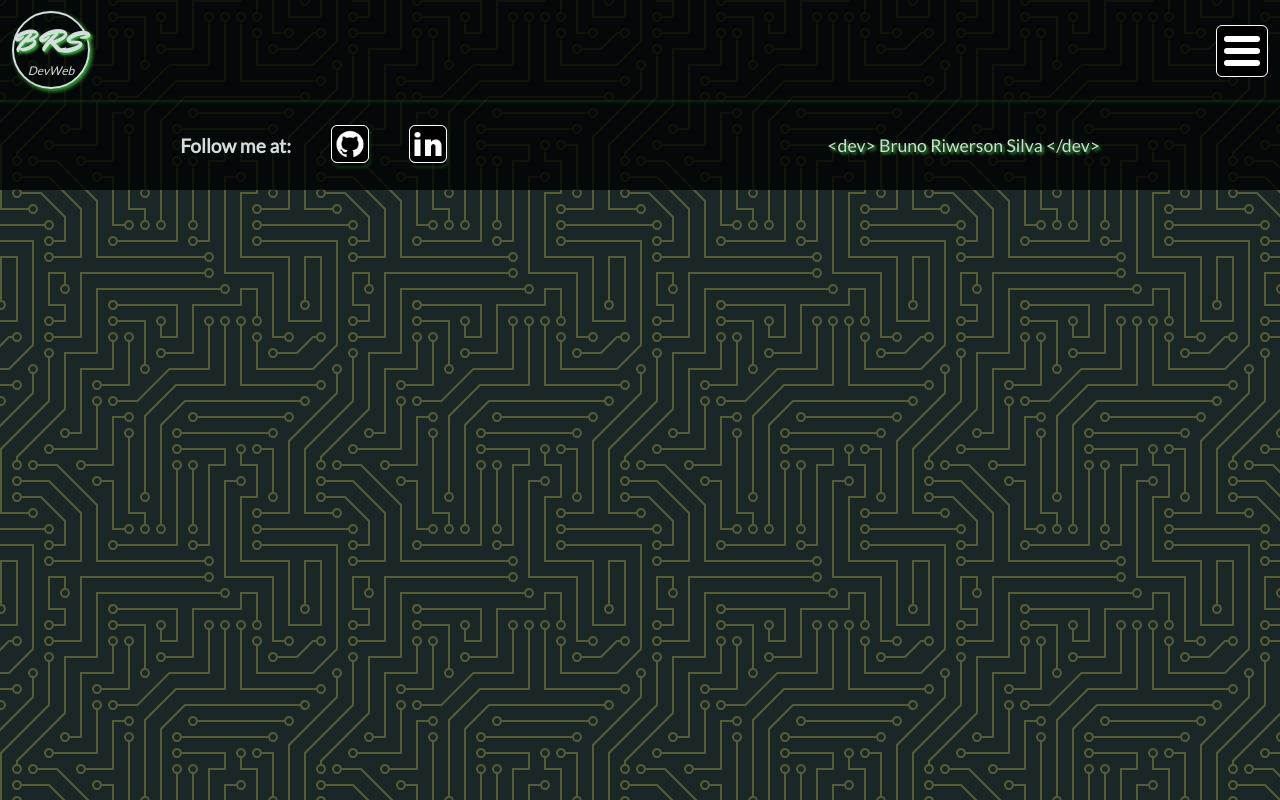
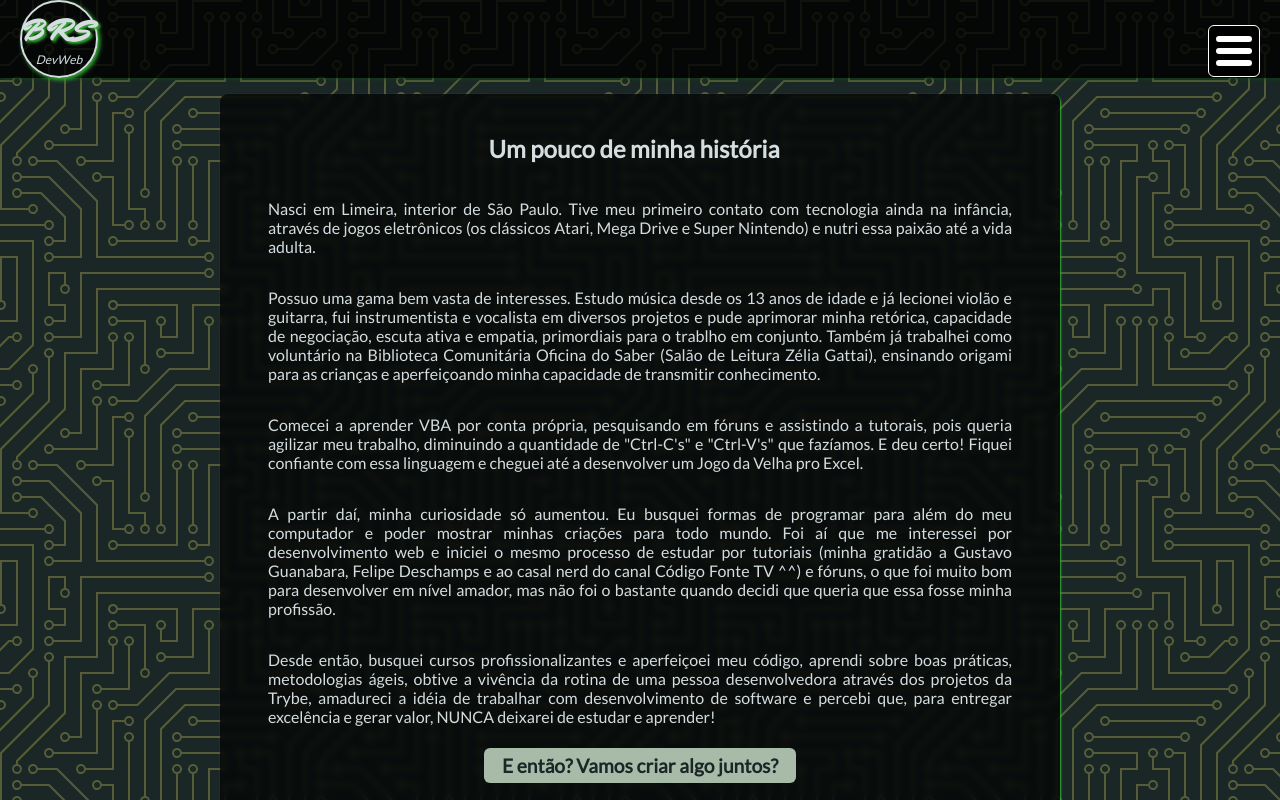
Before and after one commit to vanriwerson/portfolio-react-reboot, a React (Create React App) app: page /about in a window 1280 px wide. Built offline with nearby package versions, Linux system fonts and the light colour scheme.

Commit message:
Revisão de css e finalização da página about

```diff
--- a/src/components/ProjectCard/ProjectCard.css
+++ b/src/components/ProjectCard/ProjectCard.css
@@ -1,5 +1,6 @@
 .project-card {
-  background-color: rgba(0, 0, 0, 0.8);
+  background-color: rgba(0, 0, 0, 0.7);
+  backdrop-filter: blur(3px);
   border-radius: 8px;
   box-shadow: 1px 1px 2px rgb(53, 182, 53);
   margin: 16px auto;
--- a/src/pages/About.css
+++ b/src/pages/About.css
@@ -0,0 +1,59 @@
+.about {
+  align-items: center;
+  display: flex;
+  flex-direction: column;
+  height: 100vh;
+  justify-content: space-between;
+  width: 100%;
+}
+
+.about-content {
+  align-items: center;
+  background-color: rgba(0, 0, 0, 0.7);
+  backdrop-filter: blur(3px);
+  border-radius: 8px;
+  box-shadow: 1px 1px 2px rgb(53, 182, 53);
+  display: flex;
+  flex-direction: column;
+  margin: 16px;
+  max-width: 800px;
+  padding: 20px;
+  width: 100%;
+}
+
+.about-content h1 {
+  border-right: 3px solid;
+  margin: 20px auto;
+  overflow: hidden;
+  padding: 0;
+  white-space: nowrap;
+  width: 300px;
+}
+
+.about-content p {
+  padding: 0 28px;
+  text-align: justify;
+}
+
+.animated-title {
+  animation: cursorBlink 1s infinite,
+    autoType 3s steps(27) normal;
+}
+
+@keyframes cursorBlink {
+  0% {
+    border-right-color: inherit;
+  }
+  50% {
+    border-right-color: transparent;
+  }
+}
+
+@keyframes autoType {
+  from {
+    width: 0;
+  }
+  to {
+    width: 300px;
+  }
+}
--- a/src/pages/About.jsx
+++ b/src/pages/About.jsx
@@ -1,12 +1,27 @@
 import React, { Component } from "react";
 import Footer from "../components/shared/Footer/Footer";
 import Header from "../components/shared/Header/Header";
+import './About.css';
 
 export default class About extends Component{
   render () {
     return(
-      <section>
+      <section className="about">
         <Header />
+        <div className="about-content">
+          <h1 className="animated-title">Um pouco de minha história</h1>
+          <p>Nasci em Limeira, interior de São Paulo. Tive meu primeiro contato com tecnologia ainda na infância, através de jogos eletrônicos (os clássicos Atari, Mega Drive e Super Nintendo) e nutri essa paixão até a vida adulta.</p>
+          <p>Possuo uma gama bem vasta de interesses. Estudo música desde os 13 anos de idade e já lecionei violão e guitarra, fui instrumentista e vocalista em diversos projetos e pude aprimorar minha retórica, capacidade de negociação, escuta ativa e empatia, primordiais para o trablho em conjunto. Também já trabalhei como voluntário na Biblioteca Comunitária Oficina do Saber (Salão de Leitura Zélia Gattai), ensinando origami para as crianças e aperfeiçoando minha capacidade de transmitir conhecimento.</p>
+          <p>Comecei a aprender VBA por conta própria, pesquisando em fóruns e assistindo a tutorais, pois queria agilizar meu trabalho, diminuindo a quantidade de "Ctrl-C's" e "Ctrl-V's" que fazíamos. E deu certo! Fiquei confiante com essa linguagem e cheguei até a desenvolver um Jogo da Velha pro Excel.</p>
+          <p>A partir daí, minha curiosidade só aumentou. Eu busquei formas de programar para além do meu computador e poder mostrar minhas criações para todo mundo. Foi aí que me interessei por desenvolvimento web e iniciei o mesmo processo de estudar por tutoriais (minha gratidão a Gustavo Guanabara, Felipe Deschamps e ao casal nerd do canal Código Fonte TV ^^) e fóruns, o que foi muito bom para desenvolver em nível amador, mas não foi o bastante quando decidi que queria que essa fosse minha profissão.</p>
+          <p>Desde então, busquei cursos profissionalizantes e aperfeiçoei meu código, aprendi sobre boas práticas, metodologias ágeis, obtive a vivência da rotina de uma pessoa desenvolvedora através dos projetos da Trybe, amadureci a idéia de trabalhar com desenvolvimento de software e percebi que, para entregar excelência e gerar valor, NUNCA deixarei de estudar e aprender!</p>
+          <a
+              target="_blank"
+              rel="noopener noreferrer"
+              href={"https://api.whatsapp.com/send?phone=55019991550438"}
+              className="direct-msg"
+            >E então? Vamos criar algo juntos?</a>
+        </div>
         <Footer />
       </section>
     );
```
